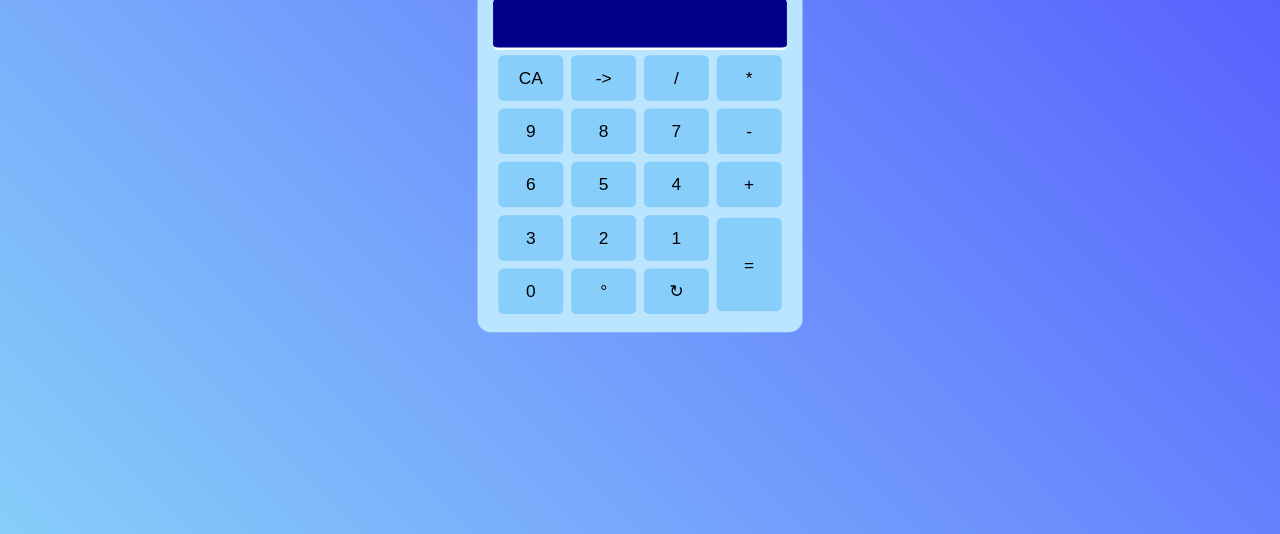
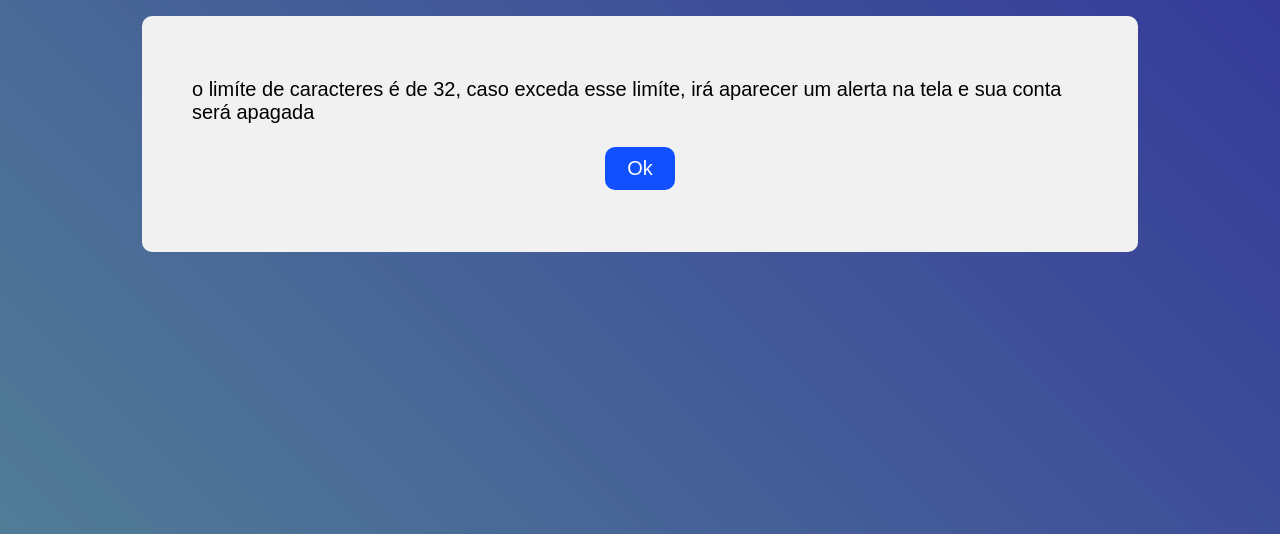
Before and after one commit to Lucas-Cantao/calculadora-com-5-temas, a plain HTML site: page calculadora/index.html in a window 1280 px wide. Shown: the part 266-800 px from the top of the page. Drawn offline with Linux system fonts and the light colour scheme.

Commit message:
Add files via upload

```diff
--- a/calculadora/index.html
+++ b/calculadora/index.html
@@ -8,7 +8,7 @@
     <link rel="shortcut icon" href="style/calculadora-icon.png" type="image/x-icon">
     <link rel="stylesheet" href="style/style.css" id="link">
 </head>
-<body>
+<body onload="aviso()">
     <div class="center">
         <div class="themes">
             <div class="temas" id="blue">blue</div>
@@ -57,13 +57,18 @@
         </div>
         <div class="alert">
             <div class="box">
-                O limite de caractéres foi atingido, o máximo de caractéres é 32 <br>
+                O limite de caracteres foi atingido, o máximo de caractéres é 32 <br>
                 <span class="back">voltar</span>
             </div>
-
         </div>
     </div>
-
+    <div class="footer">
+        <div class="box">
+            o limíte de caracteres é de 32, caso exceda esse limíte,
+            irá aparecer um alerta na tela e sua conta será apagada
+            <span class="open">Ok</span>
+        </div>
+    </div>
     <script src="script/script.js"></script>
 </body>
 </html>
--- a/calculadora/script/script.js
+++ b/calculadora/script/script.js
@@ -14,6 +14,31 @@ function voltar(){
 }
 
 
+
+
+
+
+
+
+function aviso(){
+    let calc = document.querySelector(".calculadora")
+    calc.style.display = 'none'
+    let themes = document.querySelector(".themes")
+    themes.style.display= 'none'
+}
+
+let firstAlert = document.querySelector(".open")
+firstAlert.addEventListener("click", abrir)
+
+
+function abrir(){
+    let calc = document.querySelector(".calculadora")
+    calc.style.display = 'block'
+    let themes = document.querySelector(".themes")
+    themes.style.display= 'flex'
+    let footer = document.querySelector(".footer")
+    footer.style.scale = '0'
+}
 
 
 
--- a/calculadora/style/green.css
+++ b/calculadora/style/green.css
@@ -221,3 +221,15 @@ span{
     display: grid;
     place-items: center;
 }
+
+
+
+.footer{
+    width: 100%;
+    height: 100vh;
+    background-color: rgba(0,0,0,0.4);
+    display: flex;
+    align-items: center;
+    justify-content: center;
+    animation: all .3s linear;
+}
--- a/calculadora/style/pink.css
+++ b/calculadora/style/pink.css
@@ -221,3 +221,15 @@ span{
     display: grid;
     place-items: center;
 }
+
+
+
+.footer{
+    width: 100%;
+    height: 100vh;
+    background-color: rgba(0,0,0,0.4);
+    display: flex;
+    align-items: center;
+    justify-content: center;
+    animation: all .3s linear;
+}
--- a/calculadora/style/purple.css
+++ b/calculadora/style/purple.css
@@ -221,3 +221,15 @@ span{
     display: grid;
     place-items: center;
 }
+
+
+
+.footer{
+    width: 100%;
+    height: 100vh;
+    background-color: rgba(0,0,0,0.4);
+    display: flex;
+    align-items: center;
+    justify-content: center;
+    animation: all .3s linear;
+}
--- a/calculadora/style/red.css
+++ b/calculadora/style/red.css
@@ -221,3 +221,15 @@ span{
     display: grid;
     place-items: center;
 }
+
+
+
+.footer{
+    width: 100%;
+    height: 100vh;
+    background-color: rgba(0,0,0,0.4);
+    display: flex;
+    align-items: center;
+    justify-content: center;
+    animation: all .3s linear;
+}
--- a/calculadora/style/style.css
+++ b/calculadora/style/style.css
@@ -221,3 +221,15 @@ span{
     display: grid;
     place-items: center;
 }
+
+
+
+.footer{
+    width: 100%;
+    height: 100vh;
+    background-color: rgba(0,0,0,0.4);
+    display: flex;
+    align-items: center;
+    justify-content: center;
+    animation: all .3s linear;
+}
```
